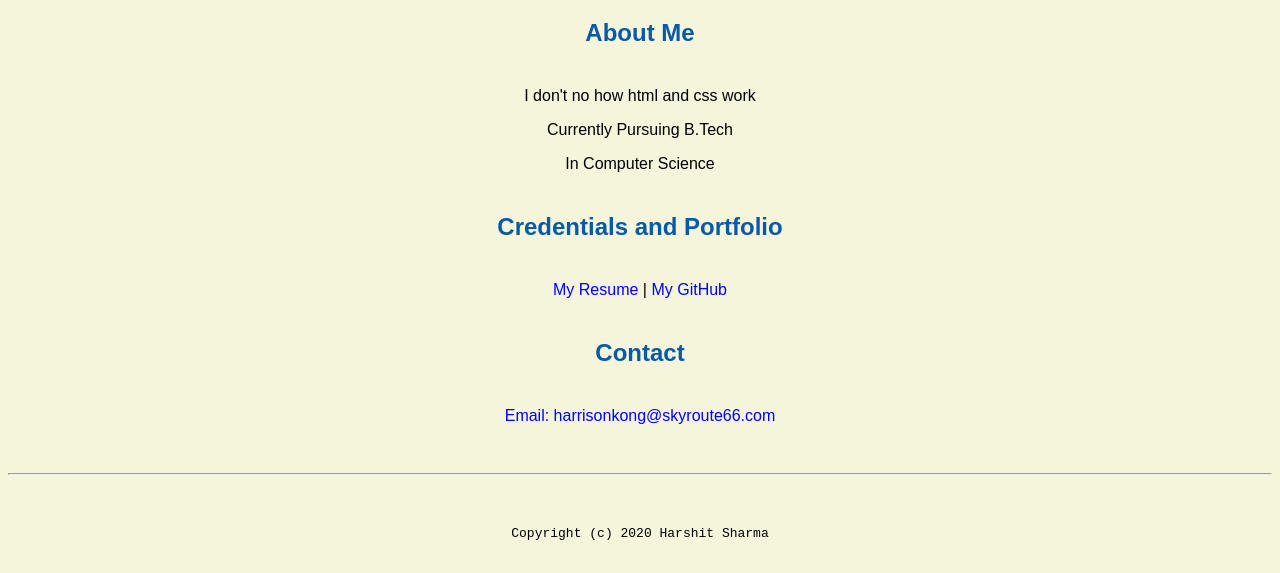
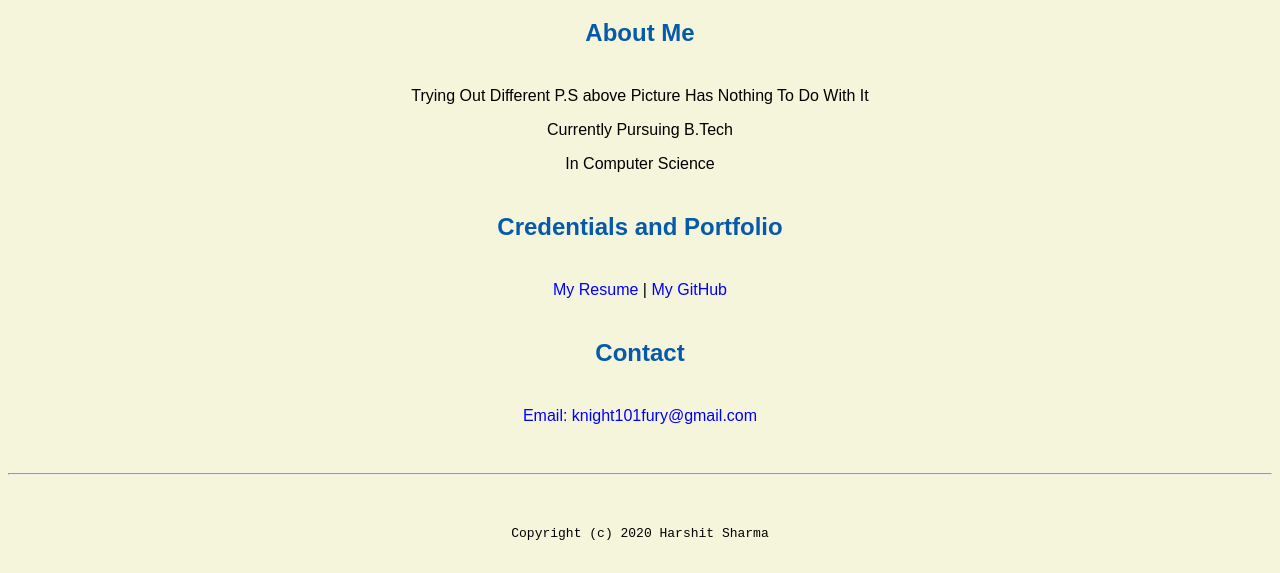
Before and after one commit to S-Harshit/S-Harshit.github.io, a plain HTML site: page index.html in a window 1280 px wide. Shown: the part 516-1089 px from the top of the page. Drawn offline with Linux system fonts and the light colour scheme.

Commit message:
Update index.html

```diff
--- a/index.html
+++ b/index.html
@@ -17,14 +17,14 @@
 <img src="images/banner.jpg" width="75%" alt="banner">
 <h1>Harshit Sharma's Portal</h1>
 <h2>About Me</h2>
-<p>I don't no how html and css work</p>
+<p>Trying Out Different P.S above Picture Has Nothing To Do With It</p>
 <p>Currently Pursuing B.Tech</p>
 <p>In Computer Science</p>
 <h2>Credentials and Portfolio</h2>
 
-<p><a href="resume.html">My Resume</a> |<a href="https://github.com/Harshit"> My GitHub</a></p>
+<p><a href="resume.html">My Resume</a> |<a href="https://github.com/S-Harshit"> My GitHub</a></p>
 <h2>Contact</h2>
-<p><a href="mailto:sharmaharshit108@gmail.com">Email: harrisonkong@skyroute66.com</a></p>
+<p><a href="mailto:knight101fury@gmail.com">Email: knight101fury@gmail.com</a></p>
   </body>
 
   <footer>
```
